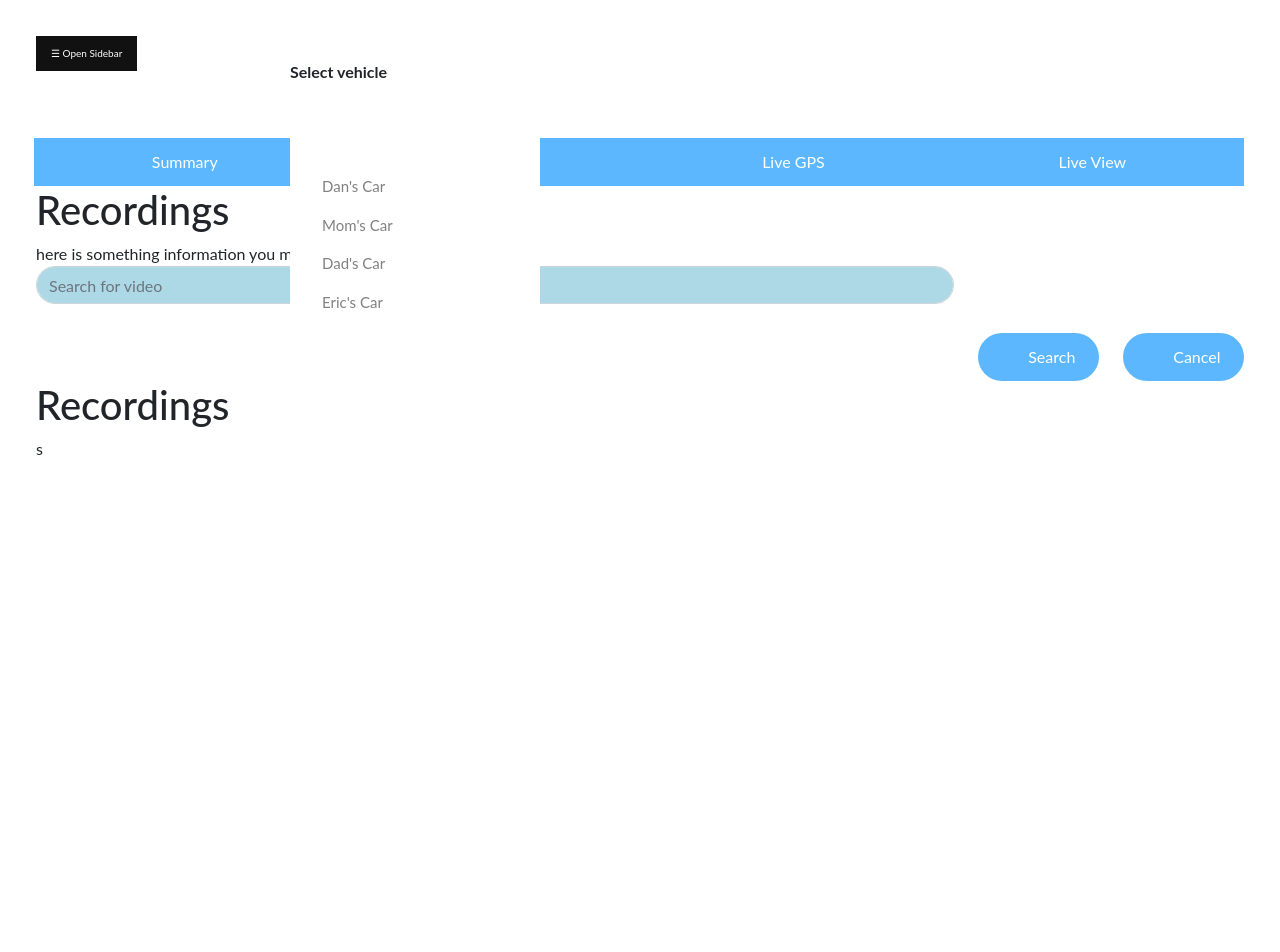
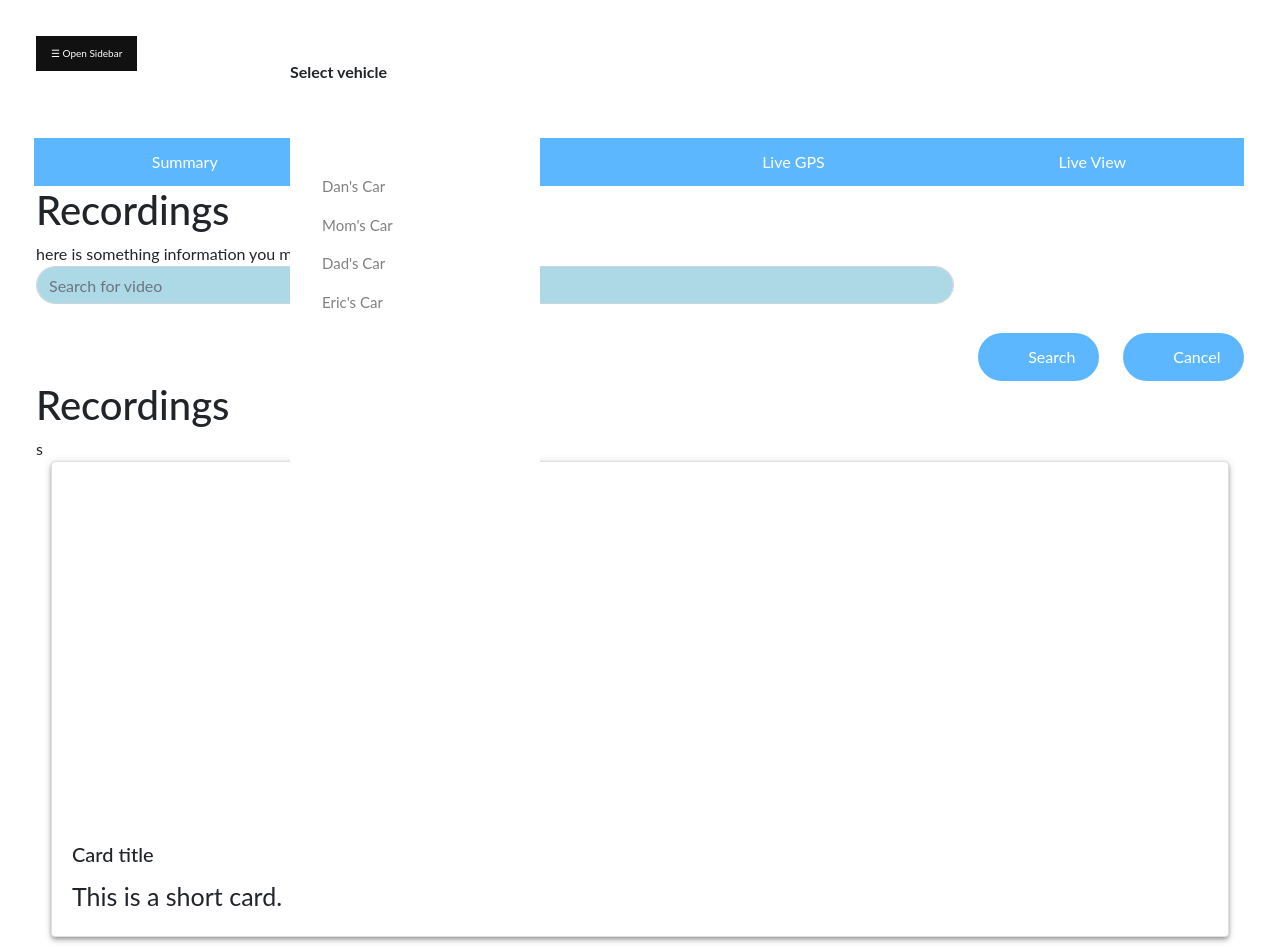
Before and after one commit to shady2498/autoapp, a Next.js app: page /recording in a window 1280 px wide. Shown: the top 952 px of the page. Built offline with nearby package versions, Linux system fonts and the light colour scheme; grey boxes are pictures that could not be loaded.

Commit message:
recordings editing 2

```diff
--- a/components/recordings.js
+++ b/components/recordings.js
@@ -42,12 +42,21 @@ export default function Recordings(props) {
 						})
 				: recordings.reverse().map((recordings, index) => {
 						return (
+							<div className="col mb-4">
+								<div className="card h-100">
 									<ReactPlayer
+										className="card-img-top"
 										controls={true}
 										loading="lazy"
 										key={index}
 										url={recordings.video}
 									/>
+									<div className="card-body">
+										<h5 className="card-title">Card title</h5>
+										<p className="card-text">This is a short card.</p>
+									</div>
+								</div>
+							</div>
 						);
 				  })}
 		</div>
--- a/styles/styles.css
+++ b/styles/styles.css
@@ -714,3 +714,5 @@ address {
 .btn_radius_0 {
 	border-radius: 0px;
 }
+
+/* home */
```
Lines whose indentation alone changed are shown as unchanged.
